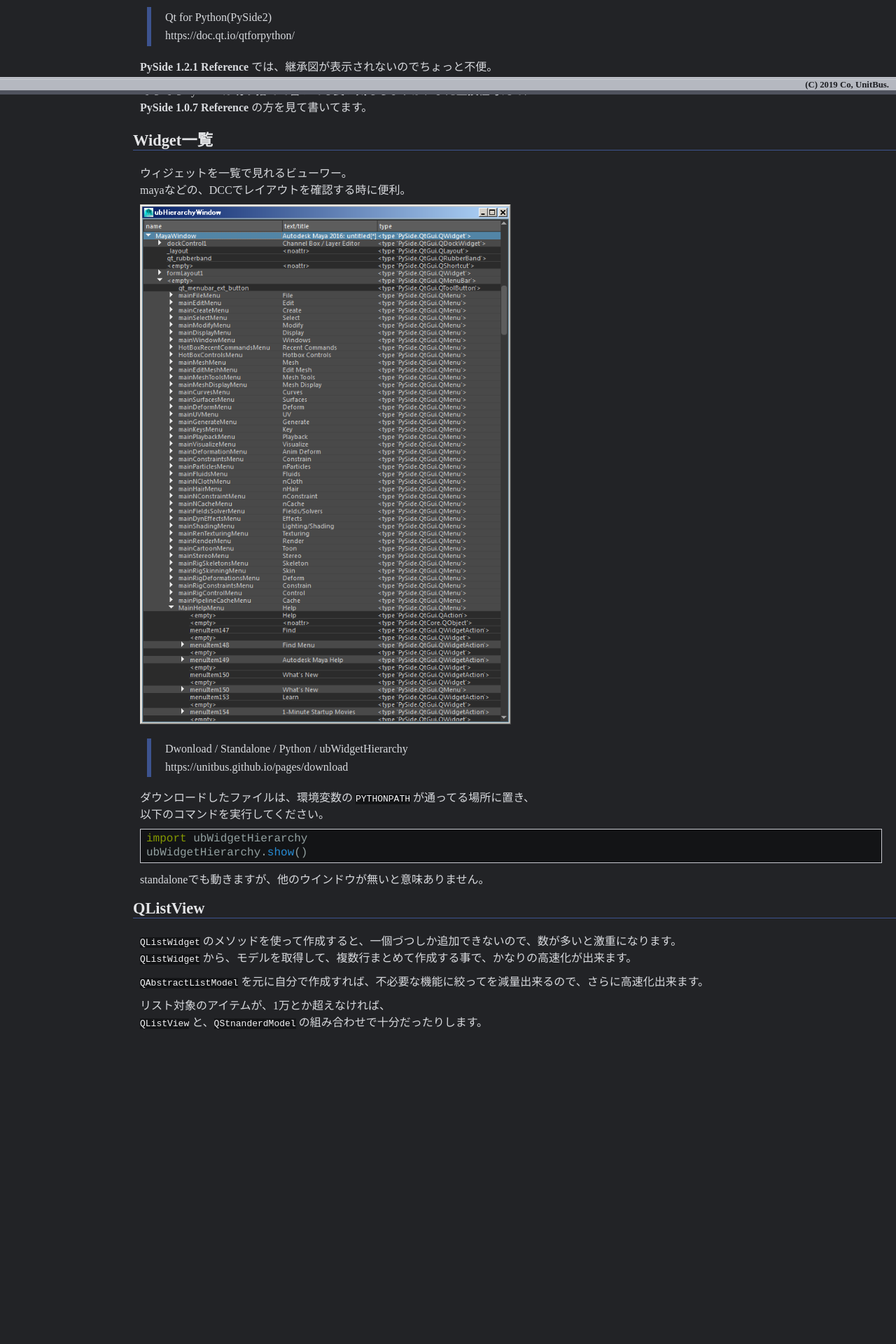
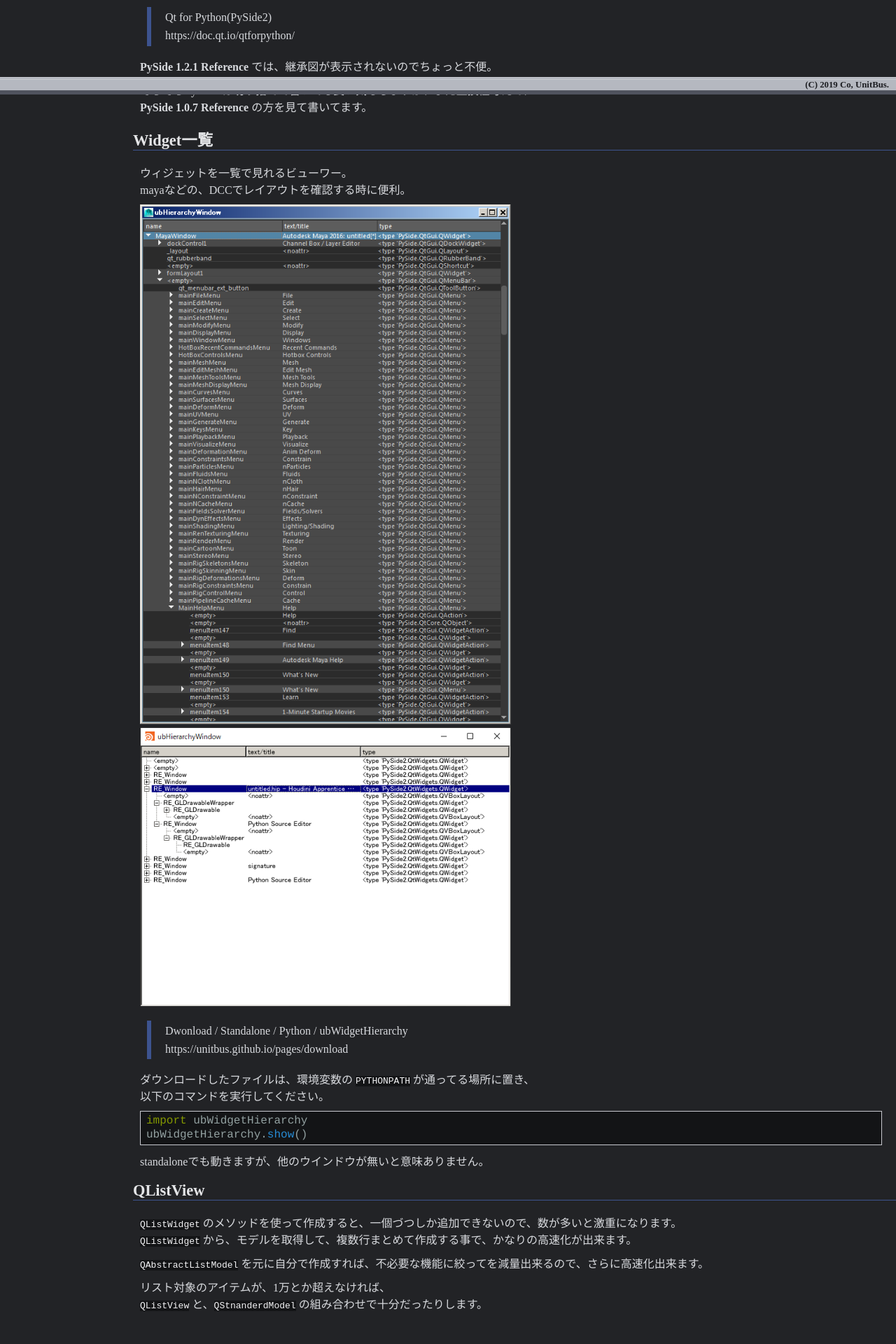
Before and after one commit to unitbus/unitbus.github.io, a Jekyll site: the page built from pages/python/pyside.md, in a window 1280 px wide. Shown: the part 765-2685 px from the top of the page at 70% size. Built offline with Jekyll 4.4.1, drawn with Linux system fonts in a browser that asks for light colours; before the commit the page ends 2282 px from its top, so only the background shows below that.

Commit message:
Update pyside.md

```diff
--- a/pages/python/pyside.md
+++ b/pages/python/pyside.md
@@ -54,6 +54,7 @@ https://doc.qt.io/qtforpython/
 mayaなどの、DCCでレイアウトを確認する時に便利。
 
 <img src="https://unitbus.github.io/pages/maya/images/ubWidgetHierarchy_windowA.png" width="50%">
+<img src="https://unitbus.github.io/pages/maya/images/ubWidgetHierarchy_windowB.png" width="50%">
 
 > Dwonload / Standalone / Python / ubWidgetHierarchy
 https://unitbus.github.io/pages/download
```
